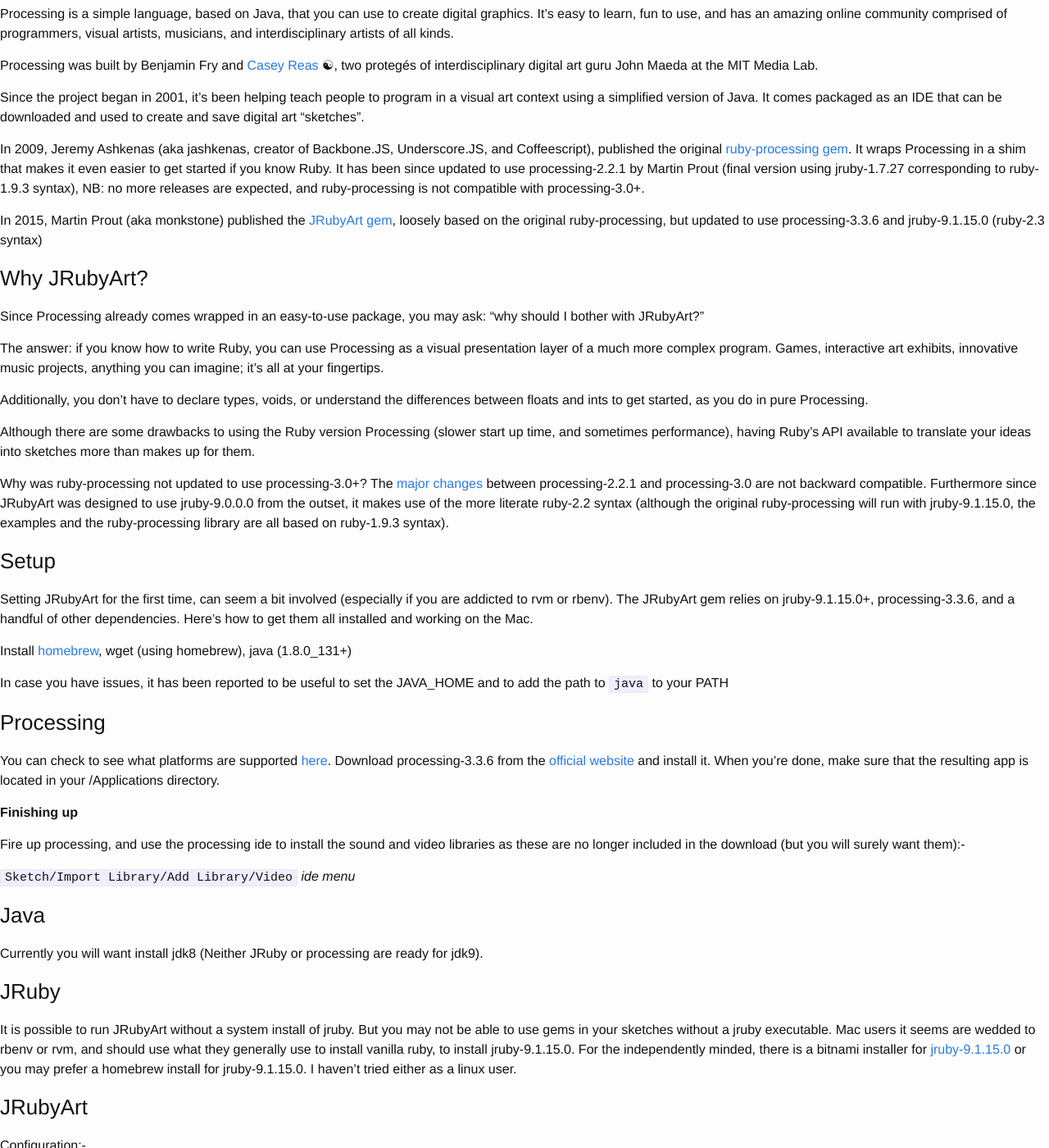
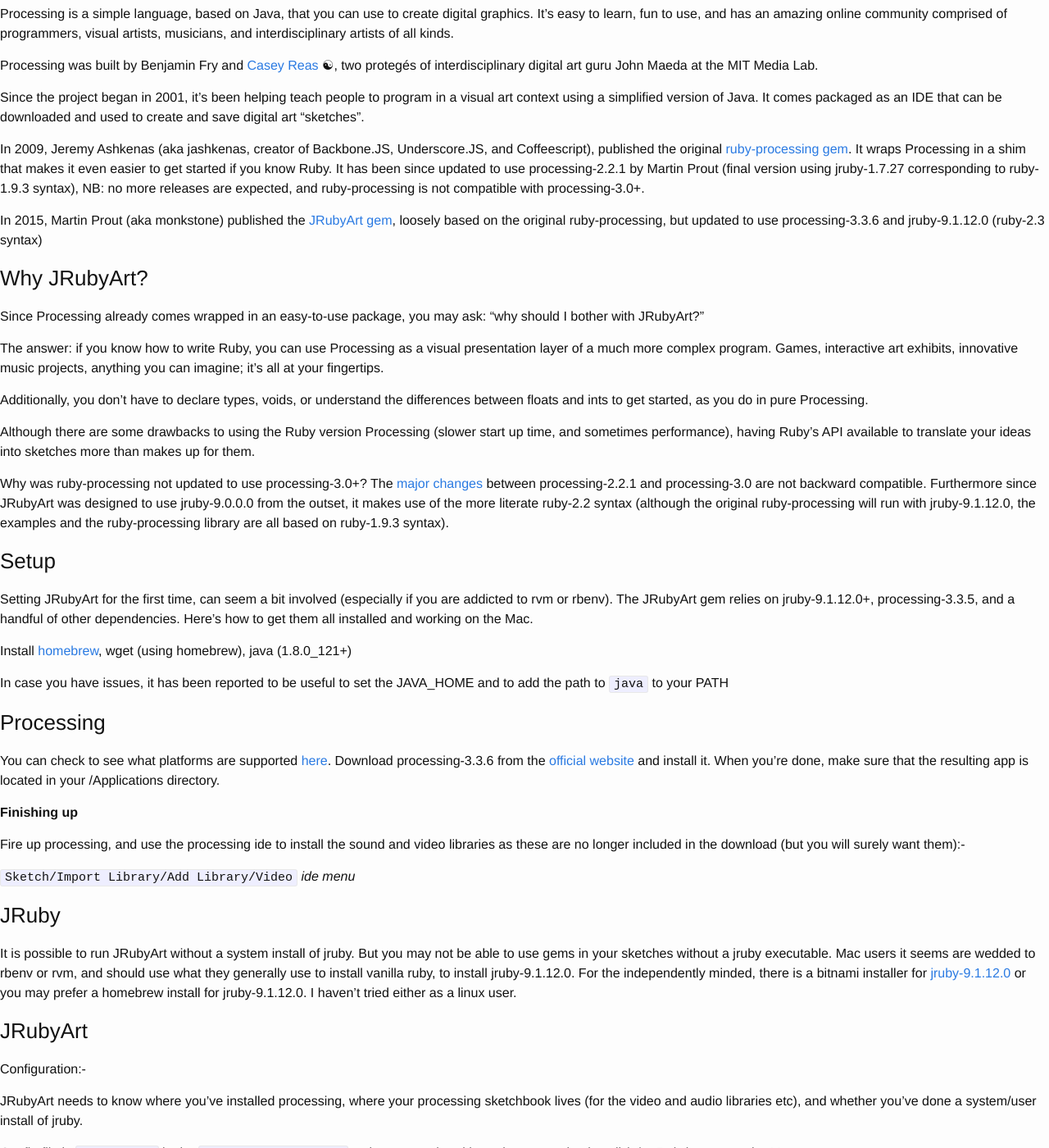
Before and after one commit to ruby-processing/JRubyArt, a Jekyll site: the page built from _posts/2015-11-21-getting.md, in a window 1280 px wide and 1400 px high, scrolled down 487 px. Shown: the whole window at 82% size. Built offline with Jekyll 4.4.1, drawn with Linux system fonts in a browser that asks for light colours; some of the changed text lies outside the part shown.

Commit message:
Update processing version

````diff
--- a/_posts/2015-11-21-getting.md
+++ b/_posts/2015-11-21-getting.md
@@ -22,7 +22,7 @@
 
 In 2009, Jeremy Ashkenas (aka jashkenas, creator of Backbone.JS, Underscore.JS, and Coffeescript), published the original [ruby-processing gem][gem]. It wraps Processing in a shim that makes it even easier to get started if you know Ruby. It has been since updated to use processing-2.2.1 by Martin Prout (final version using jruby-1.7.27 corresponding to ruby-1.9.3 syntax), NB: no more releases are expected, and ruby-processing is not compatible with processing-3.0+.
 
-In 2015, Martin Prout (aka monkstone) published the [JRubyArt gem][jrubyart], loosely based on the original ruby-processing, but updated to use processing-3.3.6 and jruby-9.1.15.0 (ruby-2.3 syntax)
+In 2015, Martin Prout (aka monkstone) published the [JRubyArt gem][jrubyart], loosely based on the original ruby-processing, but updated to use processing-3.3.6 and jruby-9.1.12.0 (ruby-2.3 syntax)
 
 ### Why JRubyArt?
 
@@ -34,13 +34,13 @@
 
 Although there are some drawbacks to using the Ruby version Processing (slower start up time, and sometimes performance), having Ruby's API available to translate your ideas into sketches more than makes up for them.
 
-Why was ruby-processing not updated to use processing-3.0+? The [major changes][changes] between processing-2.2.1 and processing-3.0 are not backward compatible. Furthermore since JRubyArt was designed to use jruby-9.0.0.0 from the outset, it makes use of the more literate ruby-2.2 syntax (although the original ruby-processing will run with jruby-9.1.15.0, the examples and the ruby-processing library are all based on ruby-1.9.3 syntax).
+Why was ruby-processing not updated to use processing-3.0+? The [major changes][changes] between processing-2.2.1 and processing-3.0 are not backward compatible. Furthermore since JRubyArt was designed to use jruby-9.0.0.0 from the outset, it makes use of the more literate ruby-2.2 syntax (although the original ruby-processing will run with jruby-9.1.12.0, the examples and the ruby-processing library are all based on ruby-1.9.3 syntax).
 
 ### Setup
 
-Setting JRubyArt for the first time, can seem a bit involved (especially if you are addicted to rvm or rbenv). The JRubyArt gem relies on jruby-9.1.15.0+, processing-3.3.6, and a handful of other dependencies. Here's how to get them all installed and working on the Mac.
+Setting JRubyArt for the first time, can seem a bit involved (especially if you are addicted to rvm or rbenv). The JRubyArt gem relies on jruby-9.1.12.0+, processing-3.3.5, and a handful of other dependencies. Here's how to get them all installed and working on the Mac.
 
-Install [homebrew][brew], wget (using homebrew), java (1.8.0_131+)
+Install [homebrew][brew], wget (using homebrew), java (1.8.0_121+)
 
 In case you have issues, it has been reported to be useful to set the JAVA_HOME and to add the path to `java` to your PATH
 
@@ -56,13 +56,9 @@
 
 `Sketch/Import Library/Add Library/Video` _ide menu_
 
-### Java
-
-Currently you will want install jdk8 (Neither JRuby or processing are ready for jdk9).
-
 ### JRuby
 
-It is possible to run JRubyArt without a system install of jruby. But you may not be able to use gems in your sketches without a jruby executable. Mac users it seems are wedded to rbenv or rvm, and should use what they generally use to install vanilla ruby, to install jruby-9.1.15.0. For the independently minded, there is a bitnami installer for [jruby-9.1.15.0][bitnami] or you may prefer a homebrew install for jruby-9.1.15.0. I haven't tried either as a linux user.
+It is possible to run JRubyArt without a system install of jruby. But you may not be able to use gems in your sketches without a jruby executable. Mac users it seems are wedded to rbenv or rvm, and should use what they generally use to install vanilla ruby, to install jruby-9.1.12.0. For the independently minded, there is a bitnami installer for [jruby-9.1.12.0][bitnami] or you may prefer a homebrew install for jruby-9.1.12.0. I haven't tried either as a linux user.
 
 ### JRubyArt
 
@@ -84,7 +80,7 @@
 
 _Note that if you install processing using Home Brew you will need to prefix path to `PROCESSING_ROOT` with your home directory:-_ `/Users/monkstone/Application/Processing.app/Contents/Java`
 
-If you can/are using rvm or rbenv switch to using jruby-9.1.15.0+ then
+If you can/are using rvm or rbenv switch to using jruby-9.1.12.0+ then
 
 ```bash
 gem install jruby_art
````
Also changed, not shown: _posts/2015-11-21-getting_started.md (+6 -6 lines), _posts/2015-11-21-windows_started.md (+6 -10 lines).
